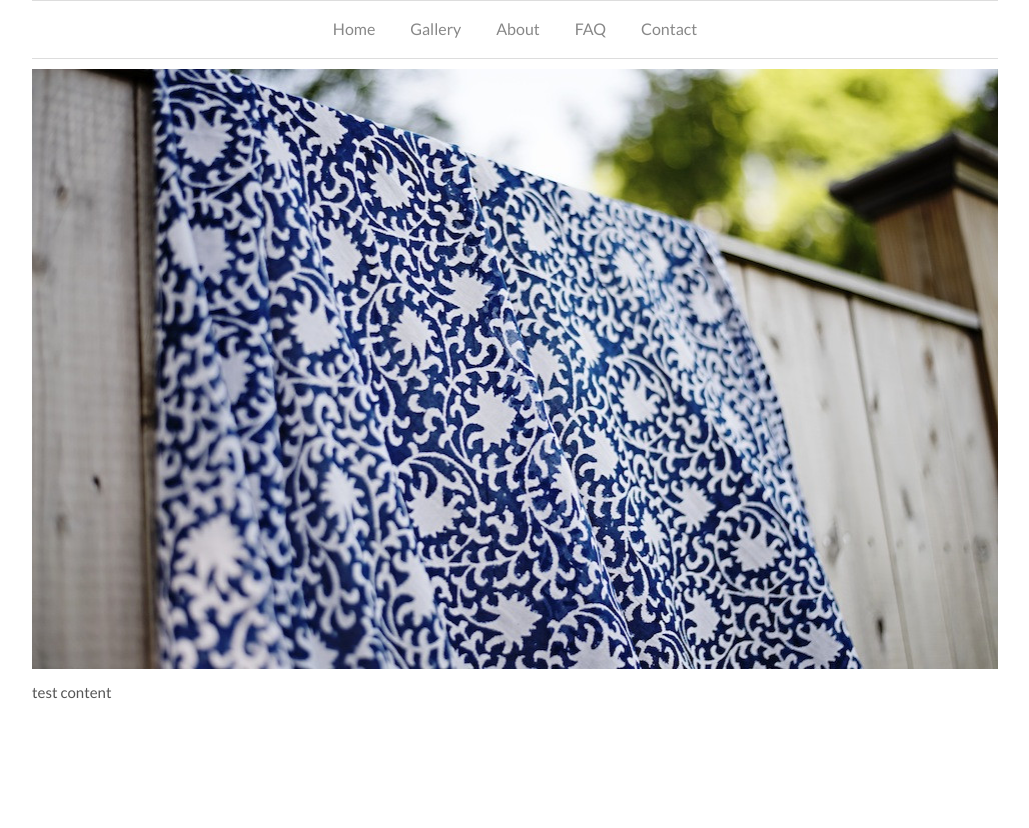
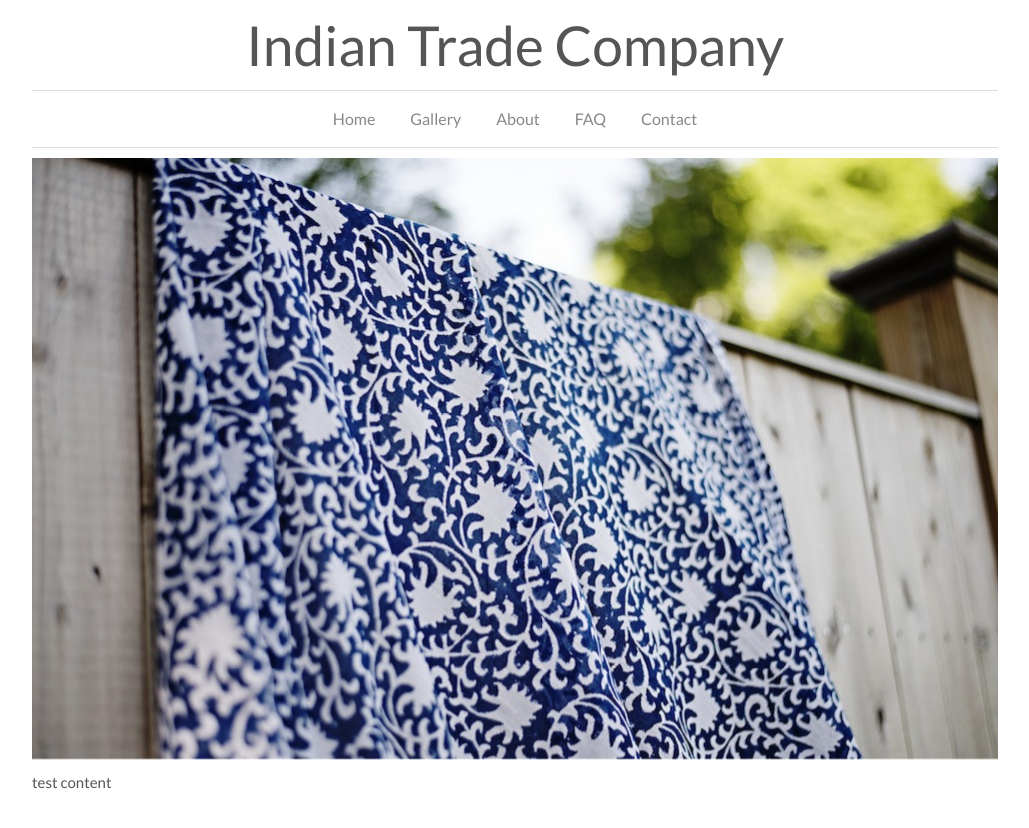
Before and after one commit to MananAgarwal/Indian-Trade-Company, a Jekyll site: the page built from index.html, in a window 1280 px wide. Shown: the top 828 px of the page, without its empty margins (125-1154 px from the left). Built offline with Jekyll 4.4.1, drawn with Linux system fonts in a browser that asks for light colours.

Commit message:
title"indian trade company" added in default layout

```diff
--- a/_layouts/default.html
+++ b/_layouts/default.html
@@ -5,7 +5,7 @@
 
   <body>
     <div id="transparency" class="wrapper">
-
+  <h1 id="itc">Indian Trade Company</h1>
   {% include navbar.html %}
 
   {{ content }}
--- a/public/css/mytheme.css
+++ b/public/css/mytheme.css
@@ -122,6 +122,12 @@ li a:hover {
   text-decoration: none;
 }
 
+#itc{
+  font-weight: 500;
+  font-size: 55px;
+  text-align: center;
+}
+
 #page-with-contact-form{
   display: block;
 }
```
Also changed, not shown: _posts/about.md (added).
